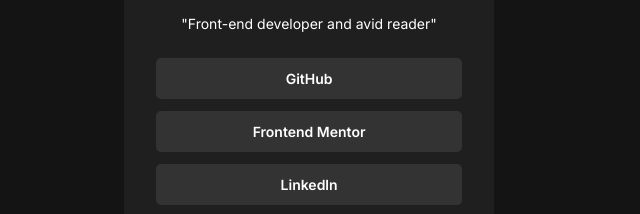
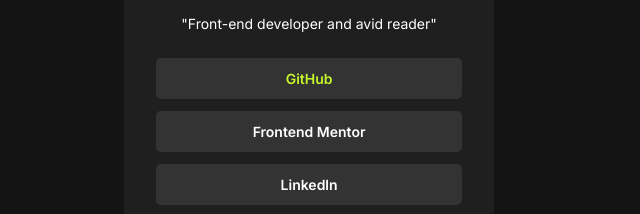
Before and after one commit to ikitamalarose/social-links-profile-main-challenge, a plain HTML site: page index.html in a window 1280 px wide. In both pictures the pointer is over the link "GitHub". Shown: the part 327-541 px from the top of the page, 319-959 px from the left. Drawn offline with Linux system fonts and the light colour scheme.

Commit message:
updated main.css

```diff
--- a/styles/main.css
+++ b/styles/main.css
@@ -71,9 +71,10 @@ body {
     margin-bottom: 1.5rem;
 }
 
-.card__info{
+.card__info {
     margin-bottom: 0.875rem;
 }
+
 .card__content {
     width: 100%;
     text-align: center;
@@ -93,6 +94,10 @@ body {
     color: var(--white);
 }
 
+.card__link:hover {
+    color: var(--green);
+}
+
 .attribution a {
     color: var(--green);
 }
@@ -100,11 +105,12 @@ body {
 .attribution__break {
     display: none;
 }
+
 /* media query */
 
-@media(max-width:768px){
+@media(max-width:768px) {
 
-    .card{
+    .card {
         width: 20.125rem;
         margin: auto;
     }
```
